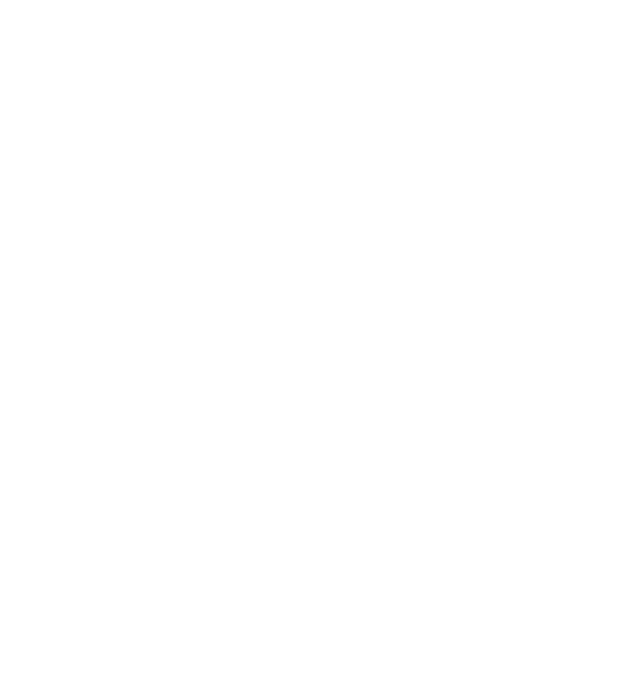
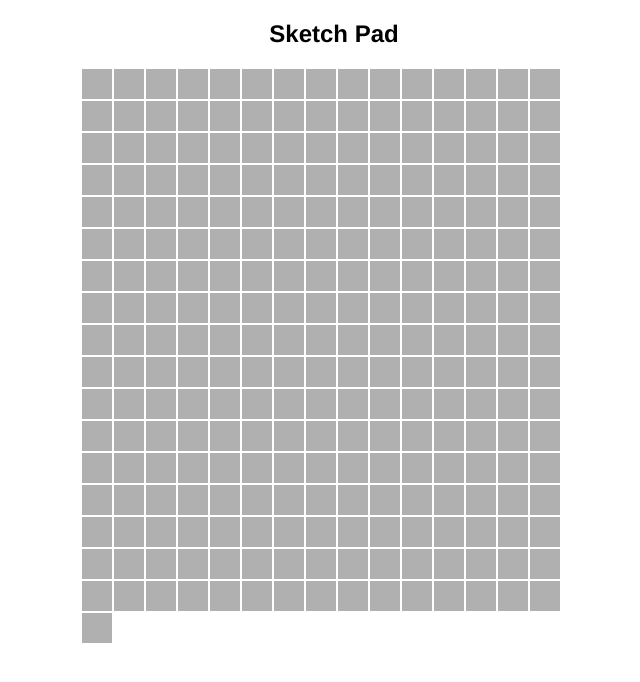
Before and after one commit to thomasgchen/grid-app, a plain HTML site: page index.html in a window 1280 px wide. Shown: the whole page, without its empty margins (306-946 px from the left). Drawn offline with nearby package versions, Linux system fonts and the light colour scheme.

Commit message:
completed basic grid

```diff
--- a/index.html
+++ b/index.html
@@ -1,9 +1,16 @@
 <!DOCTYPE html>
 <html>
   <head>
-    <title></title>
+    <title>Sketch Pad</title>
+    <link rel="stylesheet" type="text/css" href="styles.css">
+
   </head>
   <body>
+    <h2>Sketch Pad</h2>
 
+    <div id="container"></div>
+
+  <script src="https://ajax.googleapis.com/ajax/libs/jquery/1.11.0/jquery.min.js"></script>
+  <script type="text/javascript" src="script.js"></script>
   </body>
 </html>
--- a/script.js
+++ b/script.js
@@ -0,0 +1,10 @@
+$(document).ready(function() {
+
+  for(var i = 0; i < 16; i++)
+    for(var j = 0; j < 16; j++)
+      $("#container").append("<div class='grid_item'></div>");
+
+  $(".grid_item").mouseenter(function() {
+    $(this).css("background-color", "black");
+  });
+});
--- a/styles.css
+++ b/styles.css
@@ -0,0 +1,19 @@
+h2 {
+  text-align: center;
+  font-family: Helvetica;
+}
+
+#container {
+  height: 506px;
+  width: 506px;
+  margin: 0px auto;
+}
+
+.grid_item {
+  height: 30px;
+  width: 30px;
+  background-color: #B0B0B0;
+  display: inline-block;
+  vertical-align: top;
+  border: 1px solid white;
+}
```
